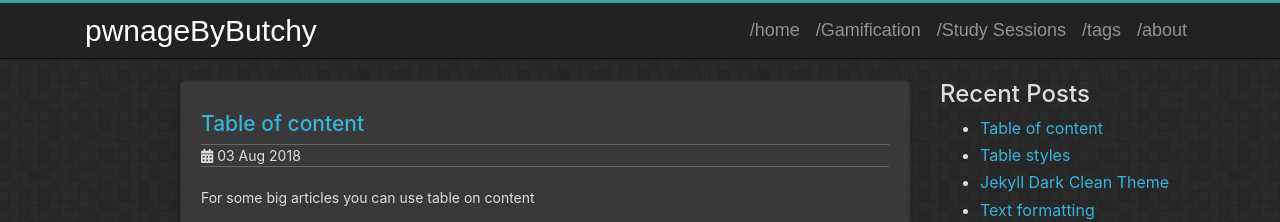
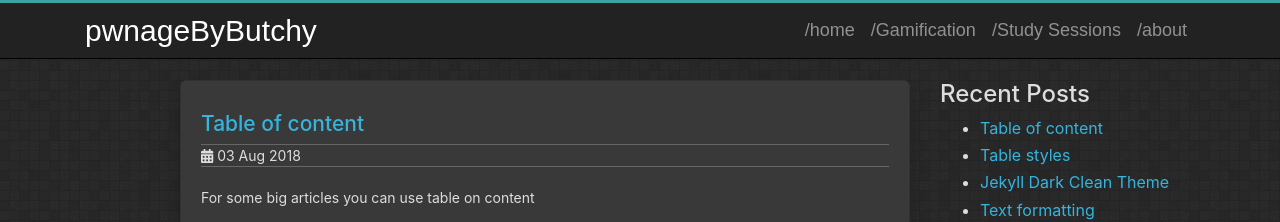
Before and after one commit to pwnageByButchy/pwnageByButchy.github.io, a Jekyll site: the page built from index.html, in a window 1280 px wide. Shown: the top 222 px of the page. Built offline with Jekyll 4.4.1, drawn with Linux system fonts in a browser that asks for light colours.

Commit message:
Update header.html

```diff
--- a/_includes/header.html
+++ b/_includes/header.html
@@ -54,7 +54,6 @@
                 <a class="nav-item nav-link" href="{{ '' | relative_url }}/">/home</a>
                 <a class="nav-item nav-link" href="{{ 'ctf' | relative_url }}">/Gamification</a>
                 <a class="nav-item nav-link" href="{{ 'study' | relative_url }}">/Study Sessions</a>
-                <a class="nav-item nav-link" href="{{ 'tags' | relative_url }}">/tags</a>
                 <a class="nav-item nav-link" href="{{ 'about' | relative_url }}">/about</a>
             </div>
         </div>
```
